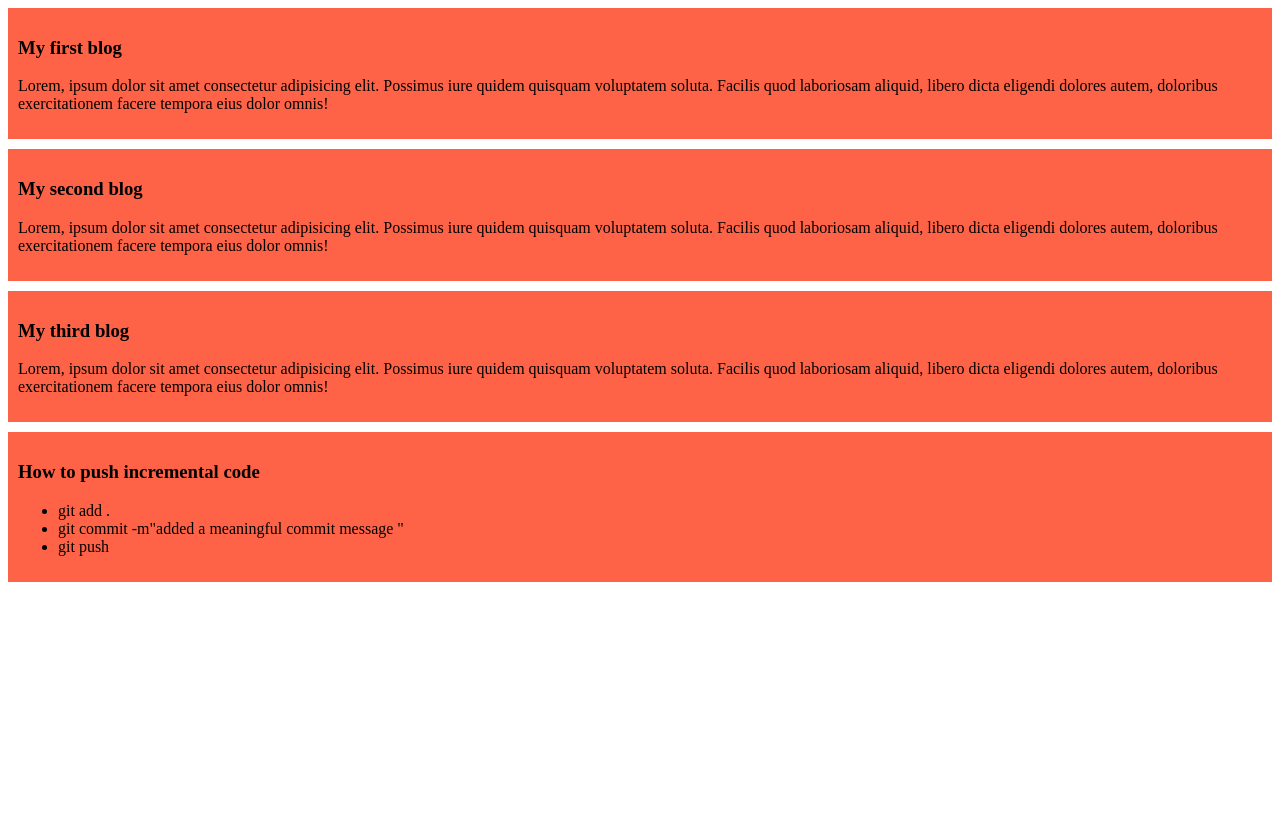
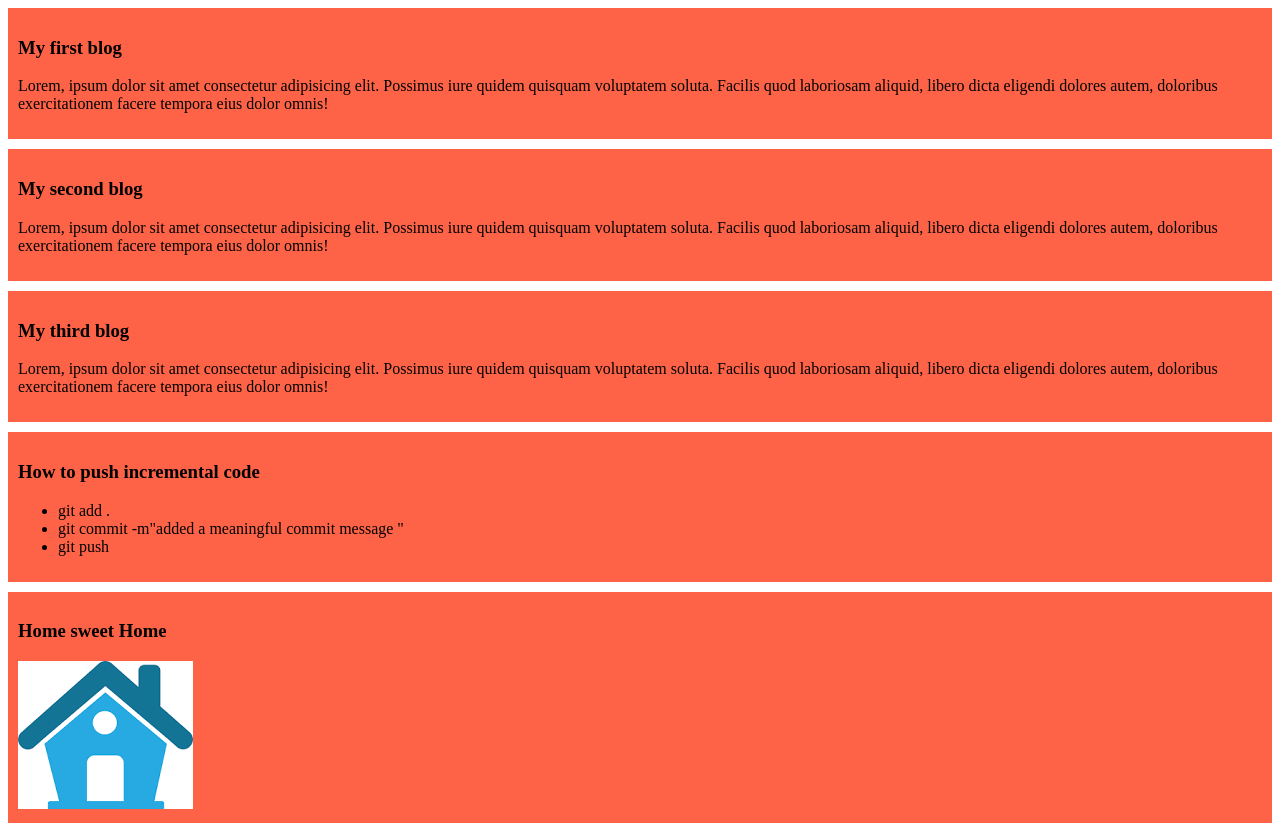
Before and after one commit to afrashammi/my-first-github-repo, a plain HTML site: page index.html in a window 1280 px wide. Before the commit the page ends 800 px from the top, so only its background shows below. Drawn offline with Linux system fonts and the light colour scheme.

Commit message:
added sweet home

```diff
--- a/index.html
+++ b/index.html
@@ -27,6 +27,10 @@
             <li>git push </li>
         </ul>
     </div>
+    <div>
+        <h3>Home sweet Home </h3>
+        <img src="images/home icon.png.png" alt="">
+    </div>
 
 </body>
 </html>
```
Also changed, not shown: images/home icon.png.png (added).
